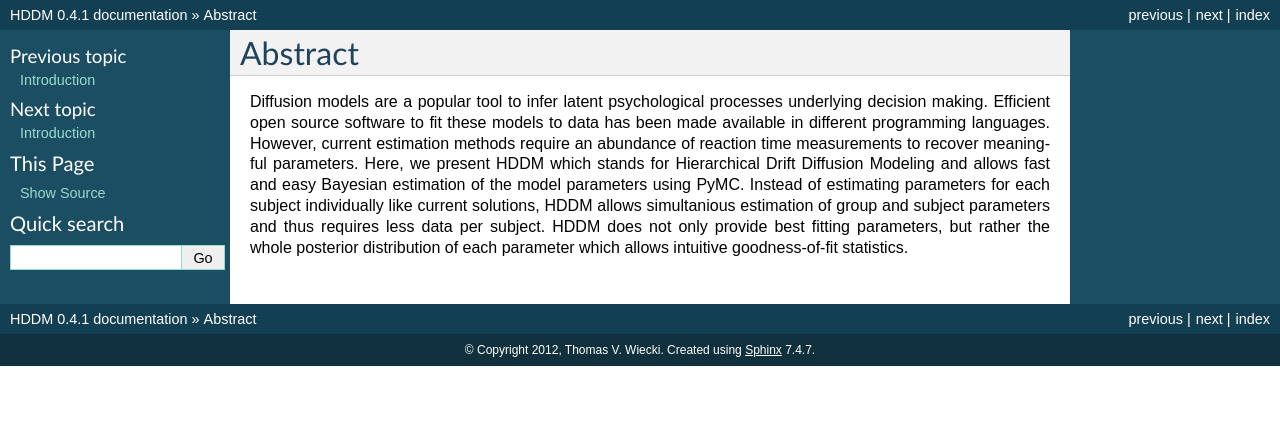
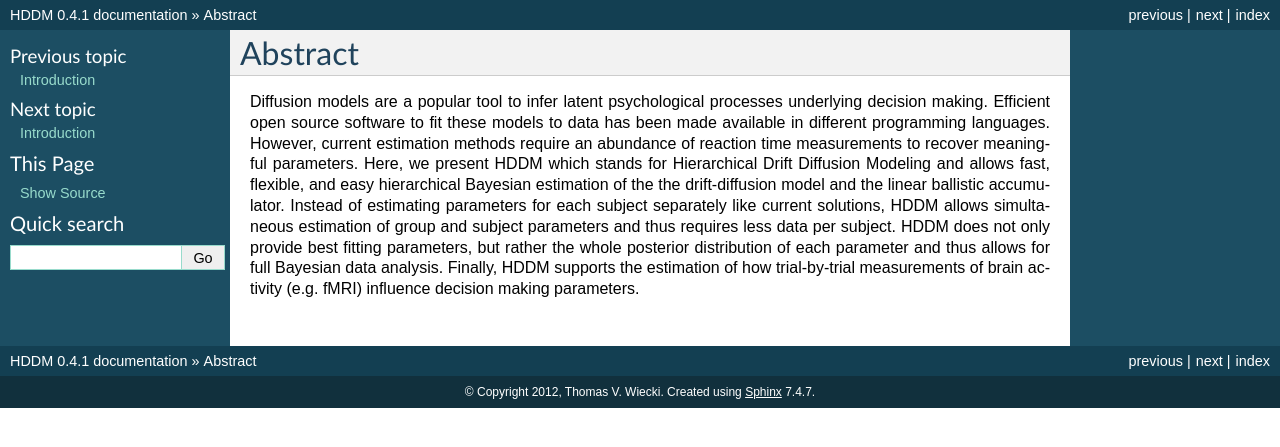
Before and after one commit to hddm-devs/hddm, a Sphinx documentation site: the page built from docs/abstract.rst, in a window 1280 px wide. Shown: the top 447 px of the page. Built offline with Sphinx 7.4.7, drawn with Linux system fonts in a browser that asks for light colours.

Commit message:
DOC: More edits to abstract.

```diff
--- a/docs/abstract.rst
+++ b/docs/abstract.rst
@@ -7,10 +7,13 @@ to fit these models to data has been made available in different
 programming languages. However, current estimation methods require an
 abundance of reaction time measurements to recover meaningful
 parameters. Here, we present HDDM which stands for Hierarchical Drift
-Diffusion Modeling and allows fast and easy Bayesian estimation of the
-model parameters using PyMC. Instead of estimating parameters for each
-subject individually like current solutions, HDDM allows simultanious
+Diffusion Modeling and allows fast, flexible, and easy hierarchical
+Bayesian estimation of the the drift-diffusion model and the linear
+ballistic accumulator. Instead of estimating parameters for each
+subject separately like current solutions, HDDM allows simultaneous
 estimation of group and subject parameters and thus requires less data
 per subject. HDDM does not only provide best fitting parameters, but
-rather the whole posterior distribution of each parameter which allows
-intuitive goodness-of-fit statistics.
+rather the whole posterior distribution of each parameter and thus
+allows for full Bayesian data analysis. Finally, HDDM supports the
+estimation of how trial-by-trial measurements of brain activity
+(e.g. fMRI) influence decision making parameters.
```
Also changed, not shown: docs/intro.rst (+4 -4 lines).
